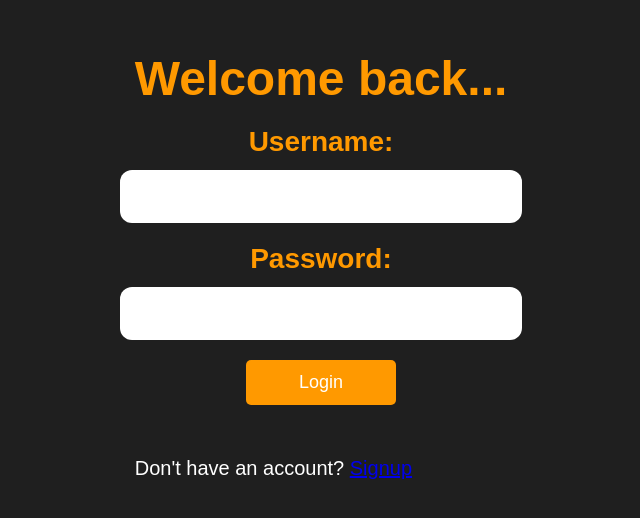
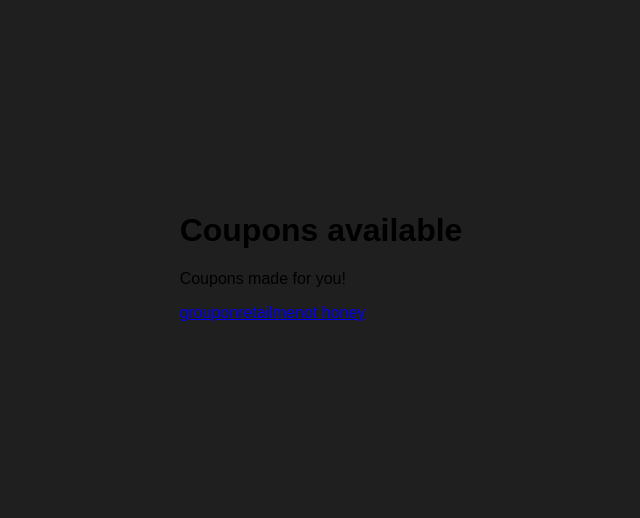
Before and after one commit to saraharmstrong314/rosehack-2024, a React (Create React App) app: page / in a window 1280 px wide. Shown: the part 144-662 px from the top of the page, without its empty margins (319-959 px from the left). Built offline with nearby package versions, Linux system fonts and the light colour scheme.

Commit message:
Coupons revise 2

```diff
--- a/src/App.js
+++ b/src/App.js
@@ -2,15 +2,11 @@ import React from 'react';
 import { BrowserRouter as Router, Route, Routes } from 'react-router-dom';
 import Login from './Login';
 import Signup from './Signup';
+import Coupons from './Coupons';
 
 function App() {
   return (
-    <Router>
-      <Routes>
-        <Route exact path="/signup" element={<Signup/>} />
-        <Route path="/" element={<Login/>} />
-      </Routes>
-    </Router>
+    <Coupons></Coupons>
   );
 }
 
--- /dev/null
+++ b/src/Coupons.css
@@ -0,0 +1,4 @@
+
+.para{
+    font-size: 240px;
+}
--- a/src/Coupons.js
+++ b/src/Coupons.js
@@ -1,16 +1,13 @@
 import React from 'react'
-
+import "./Coupons.css"
 function Coupons() {
   return (
-    <div>
-        <h1>Coupons available</h1>
-        <p>Coupons made for you!</p>
-        /br
-        <a href="https://www.groupon.com/coupons"> groupon </a>
-        <img src="https://myce.wiki/wp-content/images_posts/2020/07/ckgqvnwr69vdauy6oi0q.png"/>
-        <a href="https://www.retailmenot.com/"> retailmenot</a>
-        <a href="https://www.joinhoney.com/"> honey</a>
-
+    <div className='container'>
+     <h1>Coupons available</h1>
+     <p>Coupons made for you!</p>
+    <a href="https://www.groupon.com/coupons"> groupon</a>
+     <a href="https://www.retailmenot.com/">retailmenot</a>
+     <a href="https://www.joinhoney.com/"> honey</a>
     </div>
   )
 }
```
